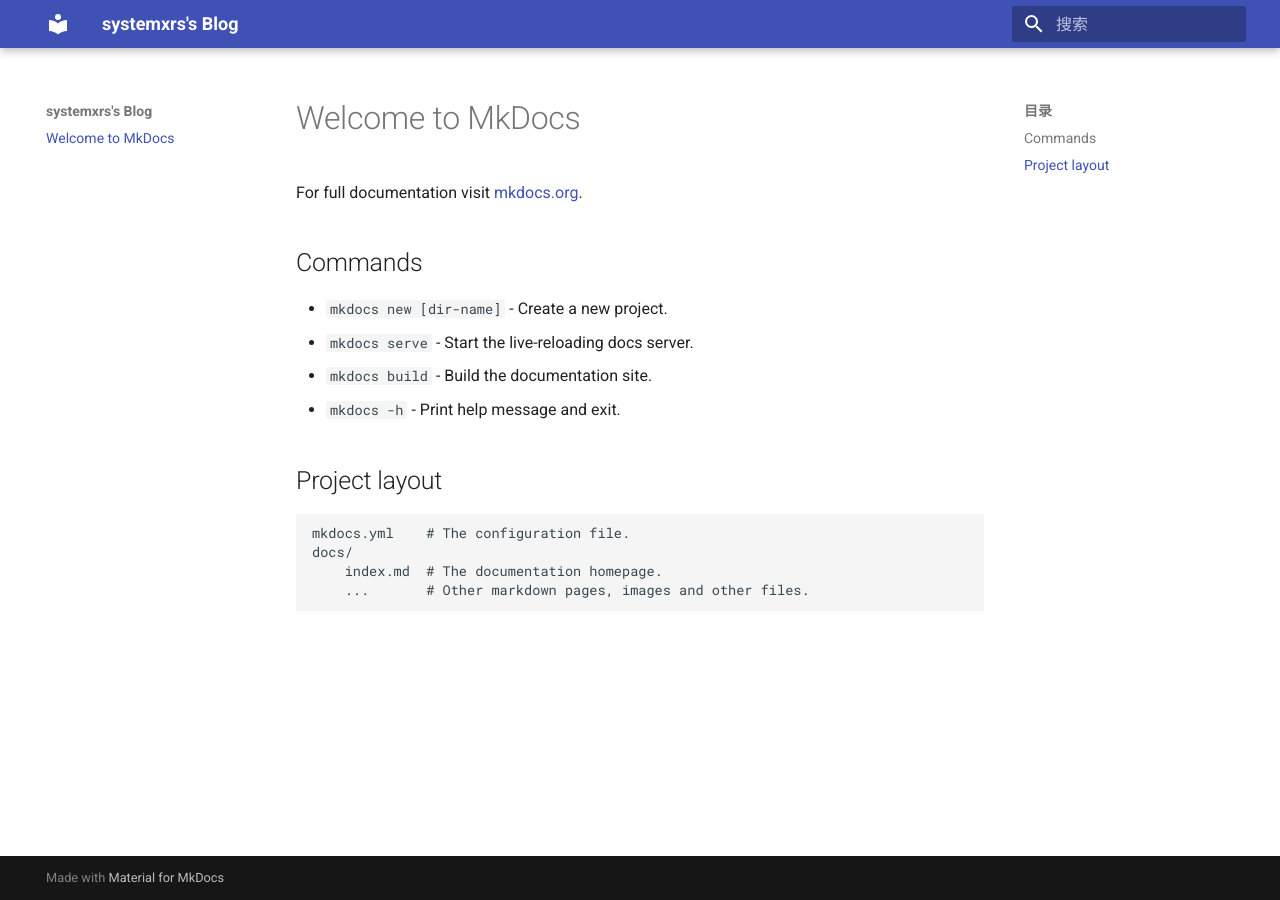
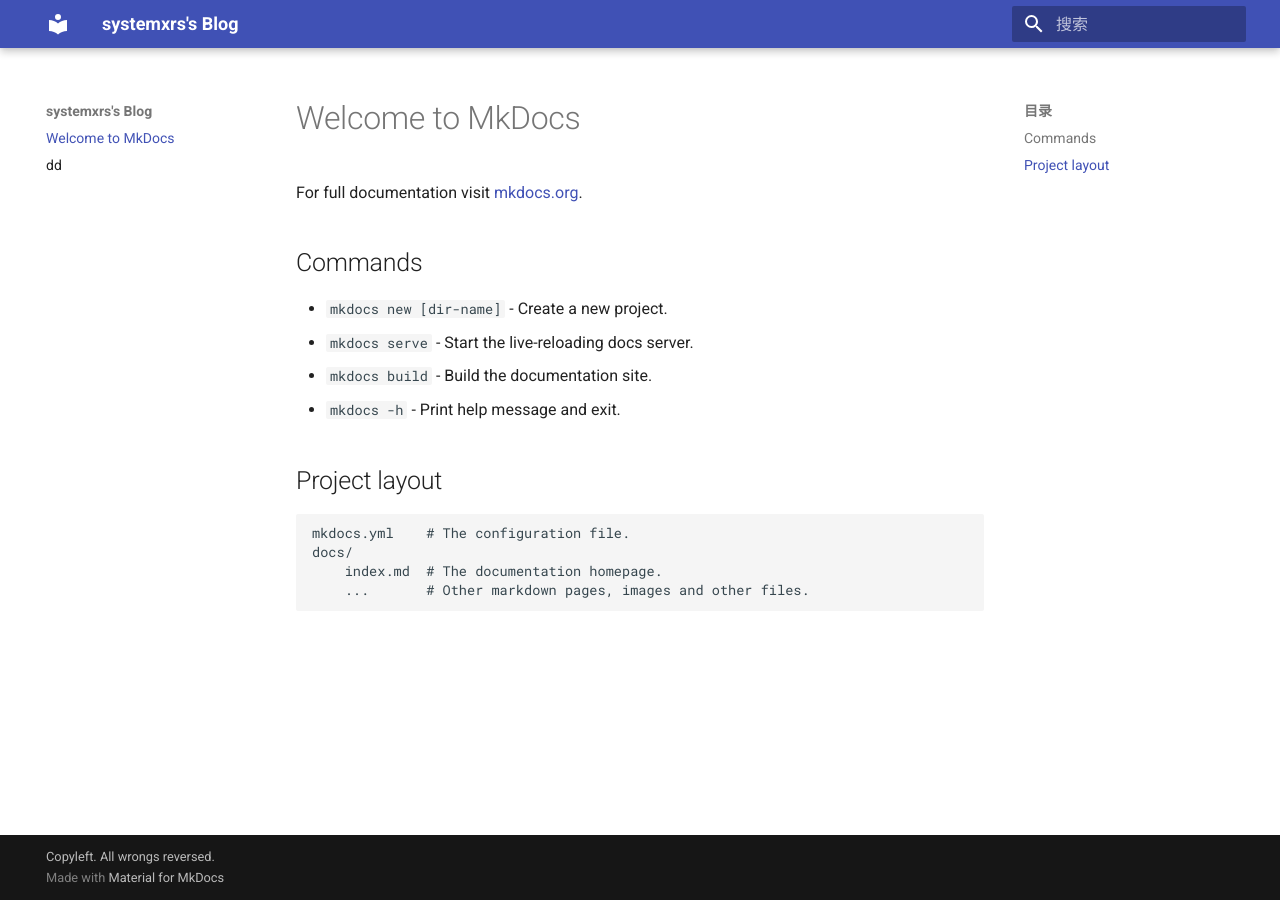
Before and after one commit to systemX1/Blog, an MkDocs documentation site: the page built from docs/index.md, in a window 1280 px wide. Built offline with MkDocs 1.6.1 and Material for MkDocs 9.7.7, drawn with Linux system fonts in a browser that asks for light colours; some of the changed lines change nothing that is shown.

Commit message:
feat(docs) mod notes

```diff
--- /dev/null
+++ b/docs/ss.md
@@ -0,0 +1,2 @@
+
+# dd
--- a/mkdocs.yml
+++ b/mkdocs.yml
@@ -5,16 +5,17 @@
   features:
     - navigation.instant
 
-# nav:
-#     - Home: index.md
-#     - About: about.md
+markdown_extensions:
+  - nl2br
+  - footnotes
+  - meta
+  - admonition
+  - pymdownx.details
+  - pymdownx.superfences
 
-# markdown_extensions:
-#   - footnotes
-#   - meta
+plugins:
+  - search
+  - callouts
+  - git-revision-date
 
-# plugins:
-#   - search
-#   - git-revision-date
-
-# copyright: 'Copyleft. All wrongs reversed.<br/><a href="https://beian.miit.gov.cn">冀ICP备2021025718号</a> | <a href="http://www.beian.gov.cn/">川公安网备51012202001103号</a>'
+copyright: 'Copyleft. All wrongs reversed.'
--- a/requirements.txt
+++ b/requirements.txt
@@ -14,6 +14,8 @@
 mkdocs-git-revision-date-plugin==0.3.2
 mkdocs-material==9.0.12
 mkdocs-material-extensions==1.1.1
+mkdocs-callouts==1.9.0
+mkdocs-git-revision-date-plugin==0.3.2
 packaging==23.0
 Pygments==2.14.0
 pymdown-extensions==9.9.2
```
Also changed, not shown: 1 other file.
